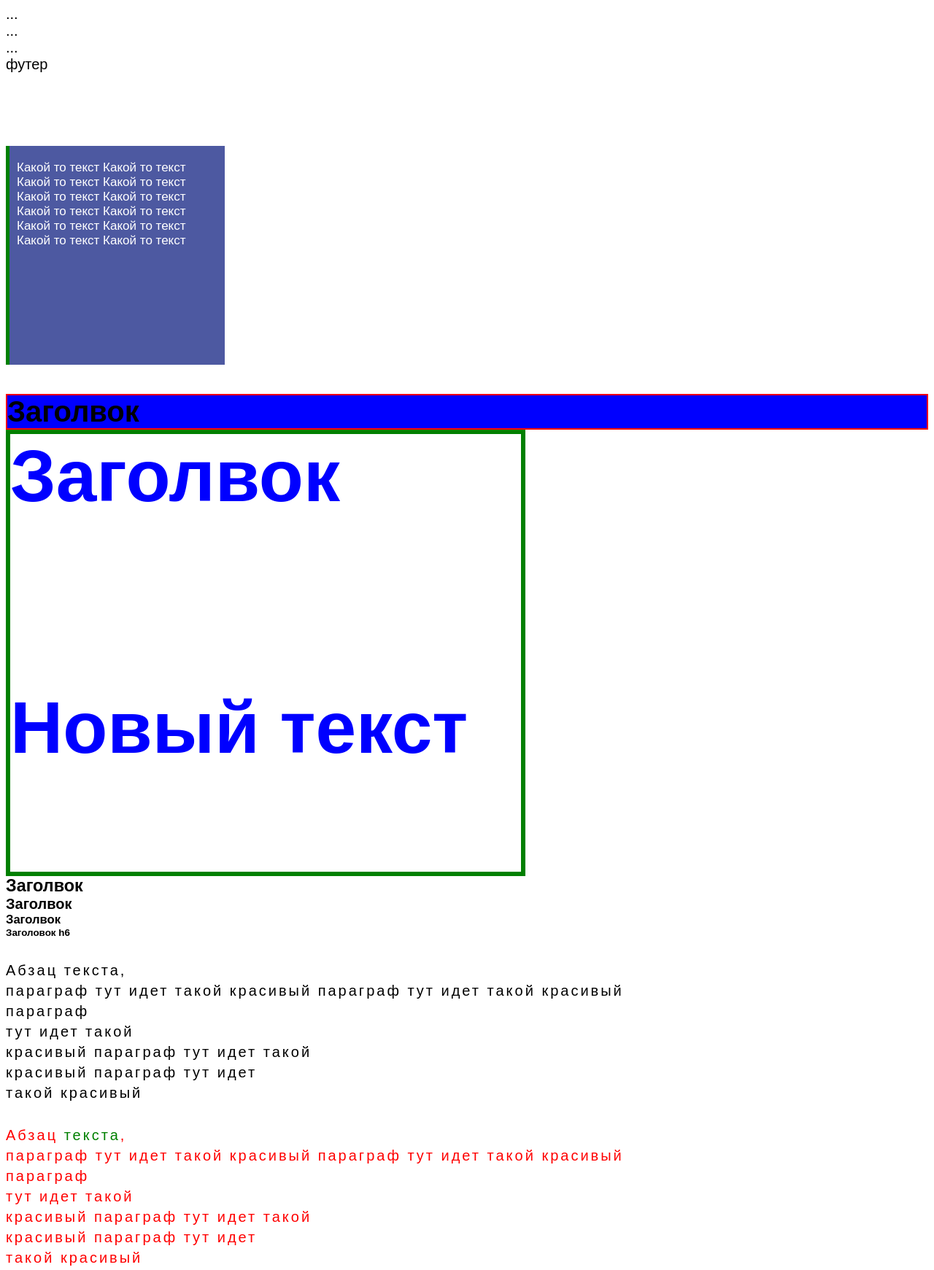
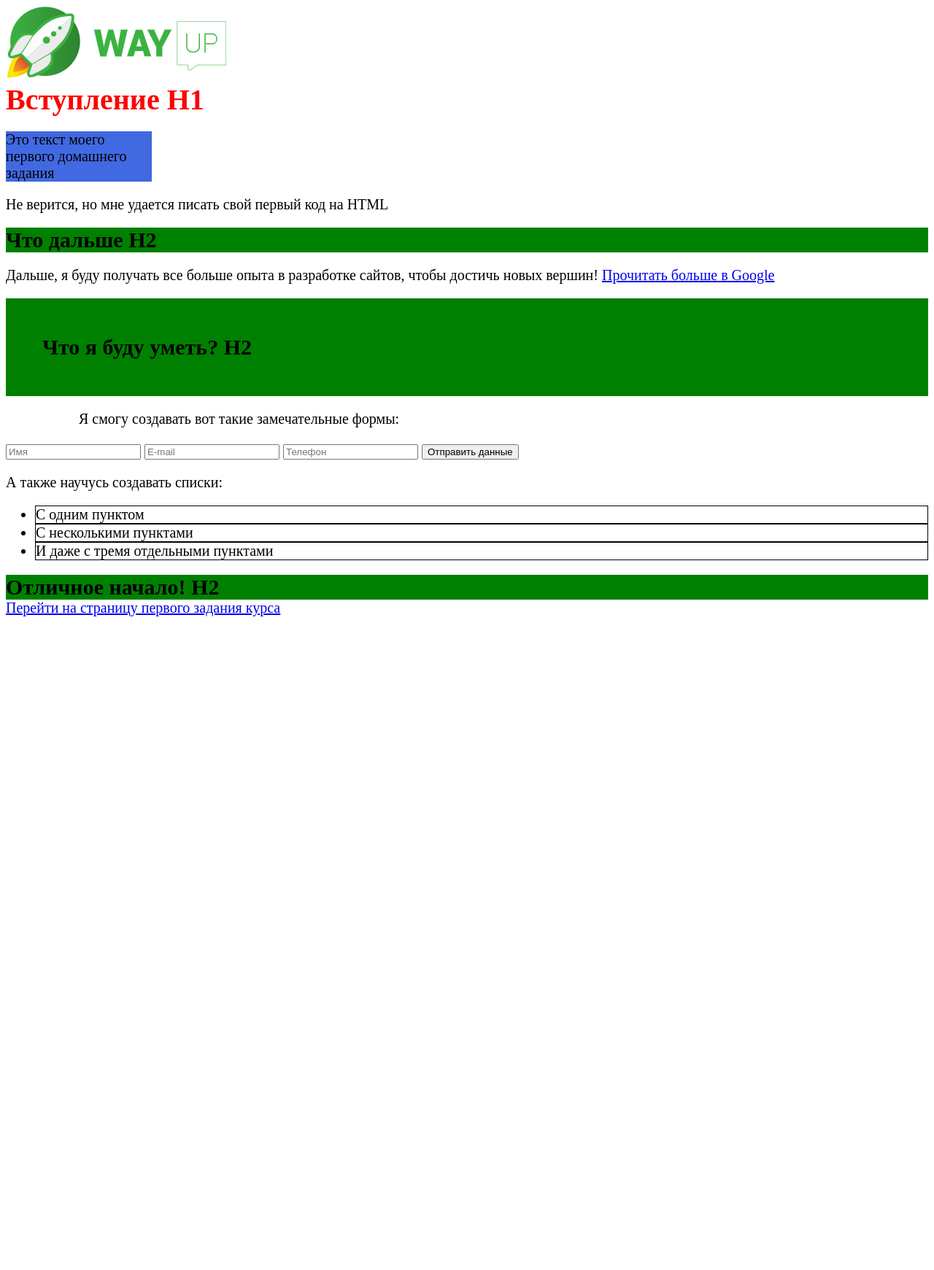
Before and after one commit to syte301/frontend_wayup, a plain HTML site: page index2.html in a window 1280 px wide. Shown: the top 1741 px of the page at 73% size. After the commit the page ends 853 px from the top, so only its background shows below. Drawn offline with Linux system fonts and the light colour scheme.

Commit message:
stage3 css3

```diff
--- a/css/main.css
+++ b/css/main.css
@@ -1,7 +1,5 @@
 body {
-    font-family: Arial, san-serif;
-    color: black;
-    font-size: 20px;
+   font-size: 20px;
 }
 
 div, p, input, button, form, span, a, ul, li {
@@ -13,59 +11,33 @@ h1,h2,h3,h4,h5,h6 {
 }
 
 h1 {
-    border: 2px solid red;
-    background: blue;
+    /* border: 2px solid red; */
+    /* background: blue; */
+    color: red;
 
 }
 
-h2 {
-    color: blue;
-    font-size: 100px;
-    border: 6px solid green;
-    width: 700px;
-    height: 600px;
+.howe_work {
+    width: 200px;
+    background-color: royalblue;
 }
 
-p {
-    margin: 30px 0;
-    line-height: 1.4em;
-    letter-spacing: 0.15em;
-
-}
-
-.block {
-    font-size: 17px;
-    width: 300px;
-    height: 300px;
-    background:rgb(77, 89, 161);
-    color: #fff;
-    padding: 20px 10px;
-    margin-top: 100px;
-    margin-bottom: 40px;
-    border-left: 5px solid green;
-    opacity: 1;
-}
-
-.block:hover {
-    opacity: 0.5;
+h2 {
+    background-color:green;
 }
 
 .link:hover {
-    font-si ze: 50px;
+    font-size: 50px;
 }
 
-p.new {
-    color: red;
+.what_will_iknow {
+    padding: 50px 50px 50px 50px ;
 }
 
-.new span {
-    color: green;
+.header_of_form {
+    padding-left: 100px;
 }
 
-#block {
-    background: ye;
+li {
+    border: 1px solid;
 }
-
-.list {
-    color: pink;
-}
--- /dev/null
+++ b/css/style.css
@@ -0,0 +1,76 @@
+body {
+    font-family: Arial, san-serif;
+    color: black;
+    font-size: 20px;
+}
+
+div, p, input, button, form, span, a, ul, li {
+    box-sizing: border-box;
+}
+
+h1,h2,h3,h4,h5,h6 {
+    margin: 0;
+}
+
+h1 {
+    border: 2px solid red;
+    background: blue;
+
+}
+
+h2 {
+    color: blue;
+    font-size: 100px;
+    border: 6px solid green;
+    width: 700px;
+    height: 600px;
+}
+
+p {
+    margin: 30px 0;
+    line-height: 1.4em;
+    letter-spacing: 0.15em;
+
+}
+
+.block {
+    font-size: 17px;
+    width: 300px;
+    height: 300px;
+    background:rgb(77, 89, 161);
+    color: #fff;
+    padding: 20px 10px;
+    margin-top: 100px;
+    margin-bottom: 40px;
+    border-left: 5px solid green;
+    opacity: 1;
+    display: block;
+}
+
+a {
+    display: block;
+}
+
+.block:hover {
+    opacity: 0.5;
+}
+
+.link:hover {
+    font-size: 50px;
+}
+
+p.new {
+    color: red;
+}
+
+.new span {
+    color: green;
+}
+
+#block {
+    background: yellow;
+}
+
+.list {
+    color: pink;
+}
--- a/index2.html
+++ b/index2.html
@@ -7,91 +7,47 @@
     <link rel="stylesheet" href="./css/main.css">
 </head>
 <body>
-
     <header>
-        ...
+        <img src="./img/logo.jpg" alt="Логотип">
+        <h1>Вступление H1</h1>
+        <p class="howe_work">  Это текст моего первого домашнего задания</p>
+        <p>Не верится, но мне удается писать свой первый код на HTML</p>
     </header>
 
     <section>
-        ...
+       <h2>Что дальше H2</h2>
+       <p>Дальше, я буду получать все больше опыта в разработке сайтов, чтобы достичь новых вершин!
+           <a class="link" href="https://google.com" target="_blank" title="Ссылка на поисковик" >Прочитать больше в Google</a>
+       </p>
     </section>
 
     <section>
-        ...
-      </section>
-
-    <footer>
-        футер
-    </footer>
-
-    <div class="block">
-        Какой то текст Какой то текст Какой то текст
-        Какой то текст Какой то текст Какой то текст
-        Какой то текст Какой то текст Какой то текст
-        Какой то текст Какой то текст Какой то текст
-    </div>
-
-    <h1  class="new">Заголвок</h1>
-    <h2>Заголвок<br><br><br>Новый текст</h2>
-    <h3>Заголвок</h3>
-    <h4>Заголвок</h4>
-    <h5>Заголвок</h5>
-    <h6 title="Заголовочек заголовка">Заголовок h6</h6>
-
-    <p>
-        Абзац <span>текста</span>, <br>параграф тут идет такой красивый
-        параграф тут идет такой красивый<br>параграф<br>тут идет такой <br>
-        красивый параграф тут идет такой<br> красивый параграф тут идет <br>такой красивый
-    </p>
-
-    <p  class="new">
-        Абзац <span>текста</span>, <br>параграф тут идет такой красивый
-        параграф тут идет такой красивый<br>параграф<br>тут идет такой <br>
-        красивый параграф тут идет такой<br> красивый параграф тут идет <br>такой красивый
-    </p>
-
-    <p id="block">
-        Абзац <span>текста</span>, <br>параграф тут идет такой красивый
-        параграф тут идет такой красивый<br>параграф<br>тут идет такой <br>
-        красивый параграф тут идет такой<br> красивый параграф тут идет <br>такой красивый
-    </p>
-
-    <p>
-        Абзац <span>текста</span>, <br>параграф тут идет такой красивый
-        параграф тут идет такой красивый<br>параграф<br>тут идет такой <br>
-        красивый параграф тут идет такой<br> красивый параграф тут идет <br>такой красивый
-    </p>
-
-    <a href="https://www.google.com" target="_blank" title="Заголовок" >google.com</a>
-
-    <img src="./img/disert.jpg" width= "400" height="500" alt="Картинка">
-
-    <ul class="list">
-        <li>
-            Пункт списка
-        </li><li>
-            Пункт списка
-        </li><li>
-            Пункт списка
-        </li><li>
-            Пункт списка
-        </li><li>
-            Пункт списка
-        </li><li>
-            Пункт списка
-        </li>
-    </ul>
-
+        <h2 class="what_will_iknow">Что я буду уметь? H2</h2>
+        <p class="header_of_form">Я смогу создавать вот такие замечательные формы:</p>
         <form action="">
             <input type="text" name="name" placeholder="Имя" required>
             <input type="email" name="email" placeholder="E-mail" required>
             <input type="tel" name="phone" placeholder="Телефон" required>
             <button type="submit">Отправить данные</button>
         </form>
+        <p>А также научусь создавать списки:</p>
+        <ul>
+            <li>
+                С одним пунктом
+            </li>
+            <li>
+                С несколькими пунктами
+            </li>
+            <li>
+                И даже с тремя отдельными пунктами
+            </li>
+        </ul>
+    </section>
 
-    <div>
-        <img src="#" alt="image">
-        <h3>Заголовок</h3>
-    </div>
+    <footer>
+        <h2>Отличное начало! H2</h2>
+        <a href="./index.html" title="Ссылка на страницу">Перейти на страницу первого задания курса</a>
+
+    </footer>
 </body>
 </html>
```
Also changed, not shown: index0.html (added, +94 -0 lines). Lines whose indentation alone changed are shown as unchanged.
